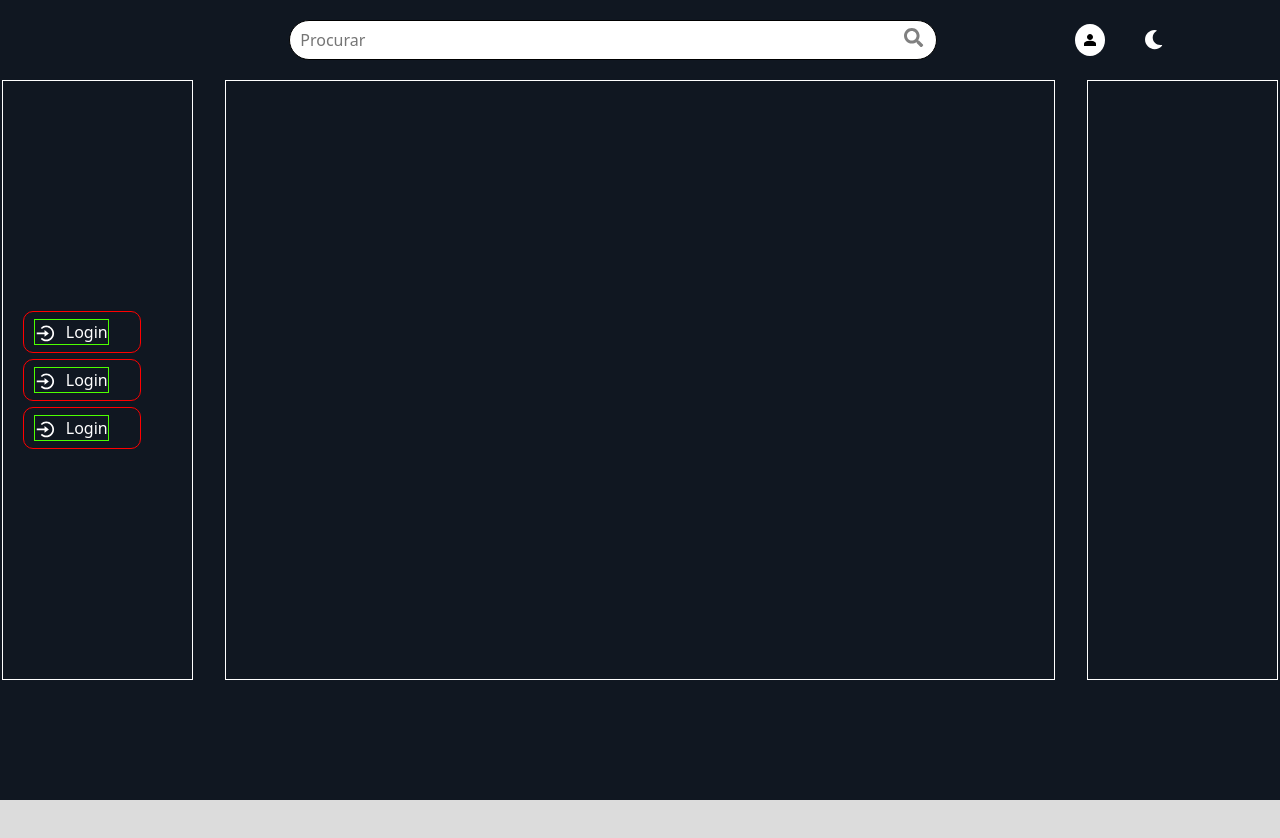
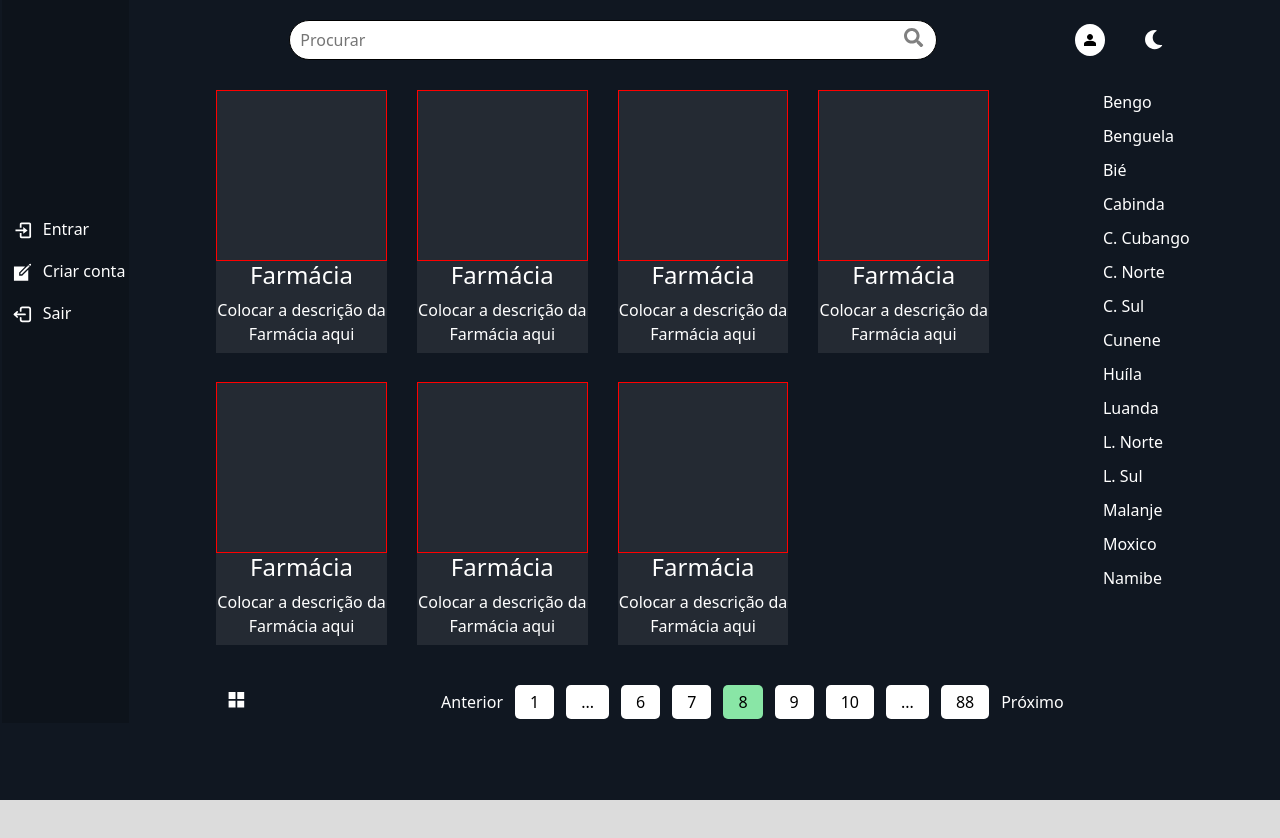
Before and after one commit to Alberto-Brian/pharmagest_app, a React (Vite) app: page / in a window 1280 px wide. Shown: the top 838 px of the page. Built offline with nearby package versions, Linux system fonts and the light colour scheme.

Commit message:
more changes

```diff
--- a/src/assets/components/form_elements/HomeButton.jsx
+++ b/src/assets/components/form_elements/HomeButton.jsx
@@ -1,13 +1,34 @@
 import styles from '../../css/form_elements/HomeButton.module.css'
-import { BiLogInCircle } from "react-icons/bi";
+import { TbLogout2 } from "react-icons/tb";
+import { IoCreateSharp } from "react-icons/io5";
+import { BiLogIn } from "react-icons/bi";
+import { CgMicrosoft } from "react-icons/cg";
+
 import { Link } from 'react-router-dom';
 
 function HomeButton ({to, icon, title}){
 
+
+    const setIcon = (icon) => {
+        switch(icon){
+            case 'TbLogout2':
+            return <TbLogout2 className={styles.icon}/>;
+
+            case 'IoCreateSharp':
+            return <IoCreateSharp className={styles.icon}/>;
+
+            case 'BiLogIn':
+            return <BiLogIn className={styles.icon}/>;
+
+            case 'CgMicrosoft':
+            return <CgMicrosoft className={styles.icon}/>;
+        }
+    }
+
     return (
         <section className={styles.main}>
             <Link to={to}>
-                <BiLogInCircle className={styles.icon} />
+                {setIcon(icon)}
                 {title}
             </Link>
         </section>
--- /dev/null
+++ b/src/assets/components/form_elements/HomeCard.jsx
@@ -0,0 +1,17 @@
+import styles from '../../css/form_elements/HomeCard.module.css';
+
+function HomeCard(){
+    return(
+        <section className={styles.main}>
+            <section>
+
+            </section>
+            <section>
+                <h4>Farmácia</h4>
+                <p>Colocar a descrição da Farmácia aqui</p>
+            </section>
+        </section>
+    )
+}
+
+export default HomeCard
--- /dev/null
+++ b/src/assets/components/form_elements/Pagination.jsx
@@ -0,0 +1,76 @@
+import { Link } from 'react-router-dom';
+import styles from '../../css/form_elements/Pagination.module.css';
+
+function Pagination({totalItems,
+                     currentPage,
+                     pages,
+                     perPage,
+                     next,
+                     prev,
+                     totalCurrentResults  }){
+
+
+     function pagination (currentPage, totalItems) {
+        switch(current){
+            case 1 :
+            return <>
+                    <Link to='' className={styles.other}> {currentPage} </Link>
+                    <Link to='' className={styles.current}> {currentPage + 1} </Link>
+                    <Link to='' className={styles.other}> {currentPage + 2} </Link>
+                    <Link to='' className={styles.other}> ... </Link>
+                    <Link to='' className={styles.other}> {totalItems} </Link>
+                    <Link to='' className={styles.next}> Próximo </Link>
+                </>
+
+            case totalItems :
+            return <>
+                    <Link to='' className={styles.prev}> Anterior </Link>
+                    <Link to='' className={styles.other}> {totalItems - (totalItems - 1) } </Link>
+                    <Link to='' className={styles.other}> ... </Link>
+                    <Link to='' className={styles.other}> {totalItems - 2} </Link>
+                    <Link to='' className={styles.other}> {totalItems - 1} </Link>
+                    <Link to='' className={styles.current}> {totalItems} </Link>
+                </>
+
+
+            case 2 :
+            return <>
+                    <Link to='' className={styles.prev}> Anterior </Link>
+                    <Link to='' className={styles.other}> {current - 1} </Link>
+                    <Link to='' className={styles.current}> {current} </Link>
+
+                    {current+1 && <Link to='' className={styles.current}> {current+1} </Link> }
+                    {current+2 && <Link to='' className={styles.current}> {current+2} </Link> }
+                    {current+3 && <Link to='' className={styles.current}> {current+3} </Link> }
+                    {current+3 && <Link to='' className={styles.current}> ... </Link> }
+
+                    <Link to='' className={styles.other}> {totalItems} </Link>
+                    <Link to='' className={styles.next}> Próximo </Link>
+
+                </>
+        }
+     }
+
+    return (
+        <section className={styles.main}>
+
+            {(currentPage-1) > 0 && <Link to='' className={styles.prev}> Anterior </Link> }
+            {(currentPage-3) > 0 && currentPage != 1 && <Link to='' className={styles.other}> {1} </Link> }
+            {(currentPage-4) > 0 && <Link to='' className={styles.reticence}> ... </Link> }
+            {(currentPage-2) > 0 && <Link to='' className={styles.other}> {currentPage-2} </Link> }
+            {(currentPage-1) > 0 && <Link to='' className={styles.other}> {currentPage-1} </Link> }
+
+            <Link to='' className={styles.current}> {currentPage} </Link>
+
+            {(currentPage+1) < totalItems && <Link to='' className={styles.other}> {currentPage+1} </Link> }
+            {(currentPage+2) < totalItems && <Link to='' className={styles.other}> {currentPage+2} </Link> }
+            {(currentPage+4) <= totalItems && <Link to='' className={styles.reticence}> ... </Link> }
+            {(currentPage > 0 && currentPage < totalItems) && <Link to='' className={styles.reticence}>{totalItems}</Link> }
+
+            {(currentPage+1) <= totalItems && <Link to='' className={styles.next}> Próximo </Link> }
+
+        </section>
+    )
+}
+
+export default Pagination
--- /dev/null
+++ b/src/assets/components/form_elements/Province.jsx
@@ -0,0 +1,27 @@
+import styles from '../../css/form_elements/Province.module.css';
+import { Link } from 'react-router-dom';
+function Province(){
+    return(
+        <section className={styles.main}>
+            <Link to='Bengo'>Bengo</Link>
+            <Link to='Benguela'>Benguela</Link>
+            <Link to='Bié'>Bié</Link>
+            <Link to='Cabinga'>Cabinda</Link>
+            <Link to='C_cubango'>C. Cubango</Link>
+            <Link to='/_Nortr'>C. Norte</Link>
+            <Link to='C_sul'>C. Sul</Link>
+            <Link to='/Cunene'>Cunene</Link>
+            <Link to='/Huila'>Huíla</Link>
+            <Link to='/Luanda'>Luanda</Link>
+            <Link to='/L_Norte'>L. Norte</Link>
+            <Link to='/L_sul'>L. Sul</Link>
+            <Link to='/Malanje'>Malanje</Link>
+            <Link to='/Moxico'>Moxico</Link>
+            <Link to='/Namibe'>Namibe</Link>
+            <Link to='/Uige'>Uíge</Link>
+            <Link to='/Zaire'>Zaire</Link>
+        </section>
+    )
+}
+
+export default Province
--- a/src/assets/components/pages/Home.jsx
+++ b/src/assets/components/pages/Home.jsx
@@ -3,27 +3,49 @@ import { FaMoon } from "react-icons/fa";
 import SearchInput from '../form_elements/SeachInput';
 import Profile from '../form_elements/Profile';
 import HomeButton from '../form_elements/HomeButton';
-
+import Pagination from '../form_elements/Pagination';
+import Province from '../form_elements/Province';
+import HomeCard from '../form_elements/HomeCard';
+import Logo from '../../../../public/Nova pasta/logo.png';
 
 function Home(){
     return (
-        <section className={styles.home_container}>
+        <div className={styles.home_container}>
            <div className={styles.header}>
-                <div></div>
+                <div>
+                   {/* <img src={Logo} alt="Logotipo pharmagest" /> */}
+                </div>
                 <div> <SearchInput /> <Profile /></div>
                 <div className={styles.moon_icon}> <FaMoon /> </div>
            </div>
            <div className={styles.main}>
                 <div>
-                  <HomeButton to='/Login' icon='BiLogInCircle' title='Login' />
-                  <HomeButton to='/Login' icon='BiLogInCircle' title='Login' />
-                  <HomeButton to='/Login' icon='BiLogInCircle' title='Login' />
+                  <HomeButton to='/Login' icon='BiLogIn' title='Entrar' />
+                  <HomeButton to='/Login' icon='IoCreateSharp' title='Criar conta' />
+                  <HomeButton to='/Login' icon='TbLogout2' title='Sair' />
                 </div>
-                <div></div>
-                <div></div>
+                <div>
+                  <HomeCard />
+                  <HomeCard />
+                  <HomeCard />
+                  <HomeCard />
+                  <HomeCard />
+                  <HomeCard />
+                  <HomeCard />
+                </div>
+                <div>
+                    <Province />
+                </div>
            </div>
-           <div className={styles.footer}></div>
-        </section>
+           <div className={styles.footer}>
+               <div>
+                  <HomeButton to='/Login' icon='CgMicrosoft' />
+               </div>
+               <div>
+                  <Pagination currentPage={8} totalItems={88}/>
+               </div>
+           </div>
+        </div>
     )
 }
 
--- a/src/assets/css/form_elements/HomeButton.module.css
+++ b/src/assets/css/form_elements/HomeButton.module.css
@@ -1,9 +1,9 @@
 .main{
-    width: 70%;
+    width: 100%;
     height: 7%;
-    border: 1px solid red;
+    /* border: 1px solid red; */
     border-radius: 10px;
-    padding: 0 10px;
+    /* padding: 0 10px; */
     display: flex;
     justify-content: space-between;
     align-items: center;
@@ -14,8 +14,7 @@
     color: white;
     text-decoration: none;
     transition: all .3s linear;
-
-    border: 1px solid rgb(77, 255, 0);
+    /* border: 1px solid rgb(77, 255, 0); */
 }
 
 .main .icon{
@@ -25,7 +24,10 @@
     transition: all .3s linear;
 }
 
-.main a:hover,
-.main .icon:hover{
-    color: blue;
+.main a:hover{
+    color: rgb(82, 92, 130);;
 }
+
+.main a:hover .icon{
+    color: rgb(82, 92, 130);
+}
--- /dev/null
+++ b/src/assets/css/form_elements/HomeCard.module.css
@@ -0,0 +1,21 @@
+.main{
+    /* border: 1px solid white; */
+    background-color: rgba(255, 255, 255, 0.081);
+    width: 20%;
+    height: 45%;
+    margin: 10px 15px;
+    color: white;
+    text-align: center;
+}
+
+.main section{
+}
+
+.main section:nth-child(1){
+    height: 65%;
+    border: 1px solid red;
+}
+
+.main section:nth-child(2){
+    height: 35%;
+}
--- /dev/null
+++ b/src/assets/css/form_elements/Pagination.module.css
@@ -0,0 +1,39 @@
+.main{
+    /* background-color: white; */
+    width: 100%;
+    height: 1.8em;
+    display: flex;
+    align-items: center;
+    justify-content: end;
+}
+
+.main a{
+    text-decoration: none;
+    border-radius: 5px;;
+    margin: 6px;
+}
+
+.prev, .next {
+    background-color: transparent;
+    color: white;
+}
+
+.current, .other, .reticence{
+    display: inline-block;
+    color: black;
+    text-decoration: none;
+    background-color: white;
+    padding: 5px 15px;
+    cursor: pointer;
+}
+
+
+.current{
+    background-color: rgb(137, 230, 166);
+
+}
+
+.reticence{
+    cursor: none;
+    pointer-events: none;
+}
--- /dev/null
+++ b/src/assets/css/form_elements/Province.module.css
@@ -0,0 +1,43 @@
+:root{
+    --lateral-color: rgb(13, 19, 27);
+}
+
+.main{
+    /* background-color: rgba(255, 255, 255, 0.153); */
+    width: 100%;
+    height: 87%;
+    margin: 0;
+    padding-left: 1em;
+
+    overflow: auto;
+}
+
+.main a{
+    display: block;
+    color: white;
+    text-decoration: none;
+    margin: 10px 0;
+}
+
+/* Personalizando a barra de rolagem inteira */
+::-webkit-scrollbar {
+    width: 30px; /* Largura da barra de rolagem vertical */
+    height: 12px; /* Altura da barra de rolagem horizontal */
+  }
+
+  /* Personalizando a parte interna da barra de rolagem */
+  ::-webkit-scrollbar-track {
+    background: var(--lateral-color); /* Cor de fundo da trilha */
+    border-radius: 2px;
+  }
+
+  /* Personalizando o polegar da barra de rolagem */
+  ::-webkit-scrollbar-thumb {
+    background-color: rgb(18, 27, 39);
+
+}
+
+  /* Mudando a cor do polegar ao passar o mouse */
+  ::-webkit-scrollbar-thumb:hover {
+    background: #ffffff2b; /* Cor do polegar ao passar o mouse */
+  }
--- a/src/assets/css/pages/Home.module.css
+++ b/src/assets/css/pages/Home.module.css
@@ -1,3 +1,8 @@
+:root{
+    --lateral-color: rgb(13, 19, 27);
+    --lateral-color: rgb(16, 23, 33);;
+}
+
 .home_container{
     width: 100%;
     height: 100vh;
@@ -10,7 +15,7 @@
     background-color: rgb(16, 23, 33);
 }
 
-.home_container div{
+.home_container > div{
     /* margin: 15px 0; */
     /* border: 1px solid yellow; */
 }
@@ -28,7 +33,14 @@
 
 .home_container .header div:nth-child(1){
     width: 10%;
+    background-color: var(--lateral-color);
 }
+
+.home_container .header div:nth-child(1) img{
+    /* width: 10em;
+    height: 300%; */
+}
+
 .home_container .header div:nth-child(2){
     width: 78%;
     display: flex;
@@ -51,27 +63,35 @@
 
 .home_container .main{
     width: 100%;
-    height: 75%;
+    height: 73%;
     display: flex;
     justify-content: space-between;
 }
 
 .home_container .main div{
-    border: 1px solid white;
-
+    /* border: 1px solid white; */
     height: 100%;
 }
 
 .home_container .main div:nth-child(1){
-    width: 15%;
+    width: 10%;
+    height: 40.2em;
     display: flex;
     flex-direction: column;
-    justify-content: center;
+    justify-content: flex-start;
     align-items: flex-start;
-    padding-left: 20px;
+    padding-left: 10px;
+    padding-top: 8em;
+    background-color: var(--lateral-color);
 }
 .home_container .main div:nth-child(2){
-    width: 65%;
+    width: 70%;
+    border-radius: 10px;
+    /* border: 1px solid white; */
+    display: flex;
+    flex-wrap: wrap;
+    padding-left: 40px;
+    /* justify-content: center */
 }
 .home_container .main div:nth-child(3){
     width: 15%;
@@ -82,6 +102,27 @@
 
 .home_container .footer{
     width: 100%;
-    height: 15%;
+    height: 17%;
+    /* border: 1px solid white; */
+    display: flex;
+    justify-content: space-evenly;
+    align-items: flex-start;
+    padding-top: 1.5em
+}
 
+.home_container .footer div{
+    height: 30%;
+    /* border: 1px solid black; */
 }
+
+.home_container .footer div:nth-child(1){
+    width: 10%;
+    transform: translate(5em, .4em);
+}
+
+.home_container .footer div:nth-child(2){
+    width: 51%;
+    margin-right: 4em;
+    display: flex;
+    justify-content: start;
+}
```
Also changed, not shown: public/Nova pasta/logo.png (added), public/Nova pasta/phrma logo.PNG (added).
